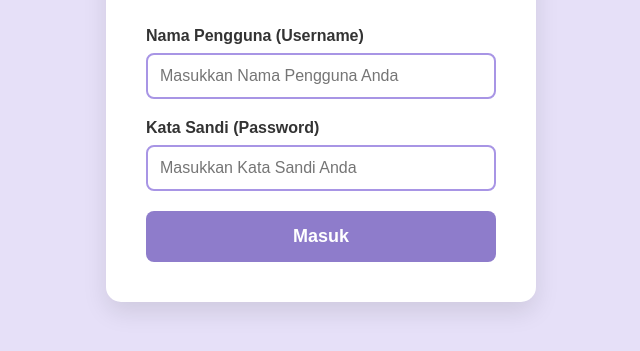
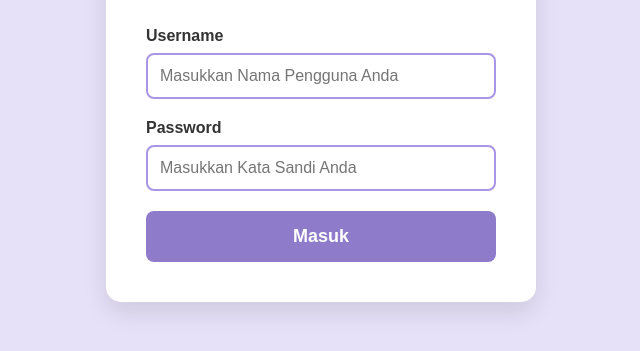
Before and after one commit to charisanove/Charisaa, a plain HTML site: page index.html in a window 1280 px wide. Shown: the part 303-654 px from the top of the page, without its empty margins (319-959 px from the left). Drawn offline with Linux system fonts and the light colour scheme.

Commit message:
Update index.html

```diff
--- a/index.html
+++ b/index.html
@@ -92,12 +92,12 @@
         <h2>👋 Selamat Datang</h2>
         <form>
             <div class="input-group">
-                <label for="username">Nama Pengguna (Username)</label>
+                <label for="username">Username</label>
                 <input type="text" id="username" name="username" placeholder="Masukkan Nama Pengguna Anda" required>
             </div>
 
             <div class="input-group">
-                <label for="password">Kata Sandi (Password)</label>
+                <label for="password">Password</label>
                 <input type="password" id="password" name="password" placeholder="Masukkan Kata Sandi Anda" required>
             </div>
 
```
